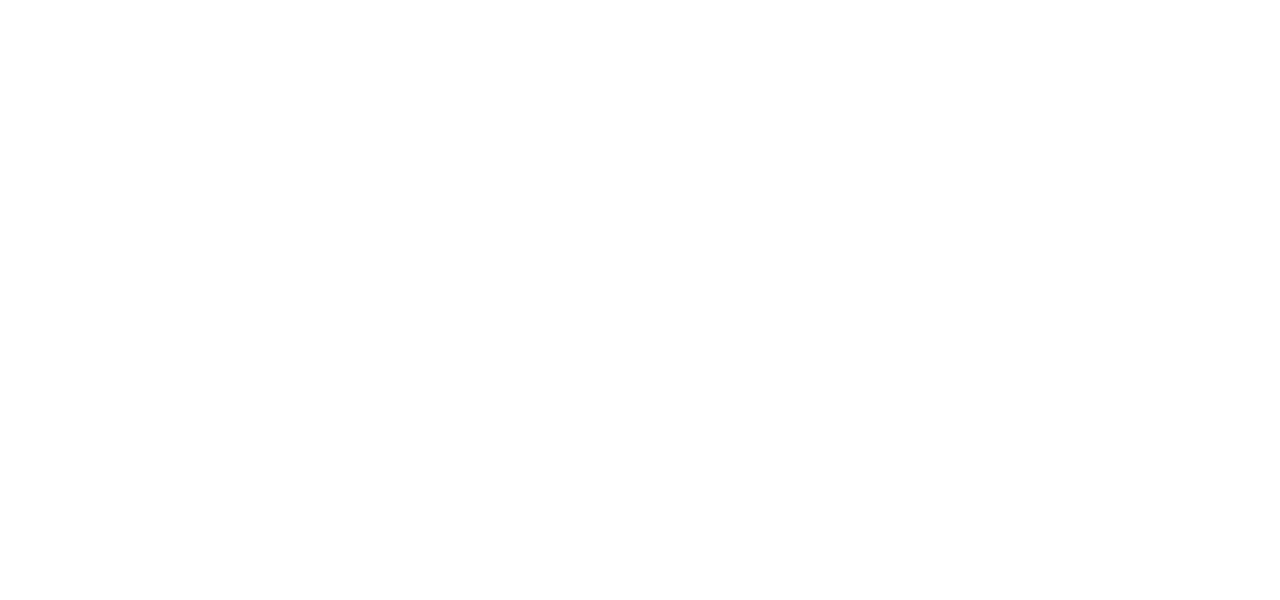
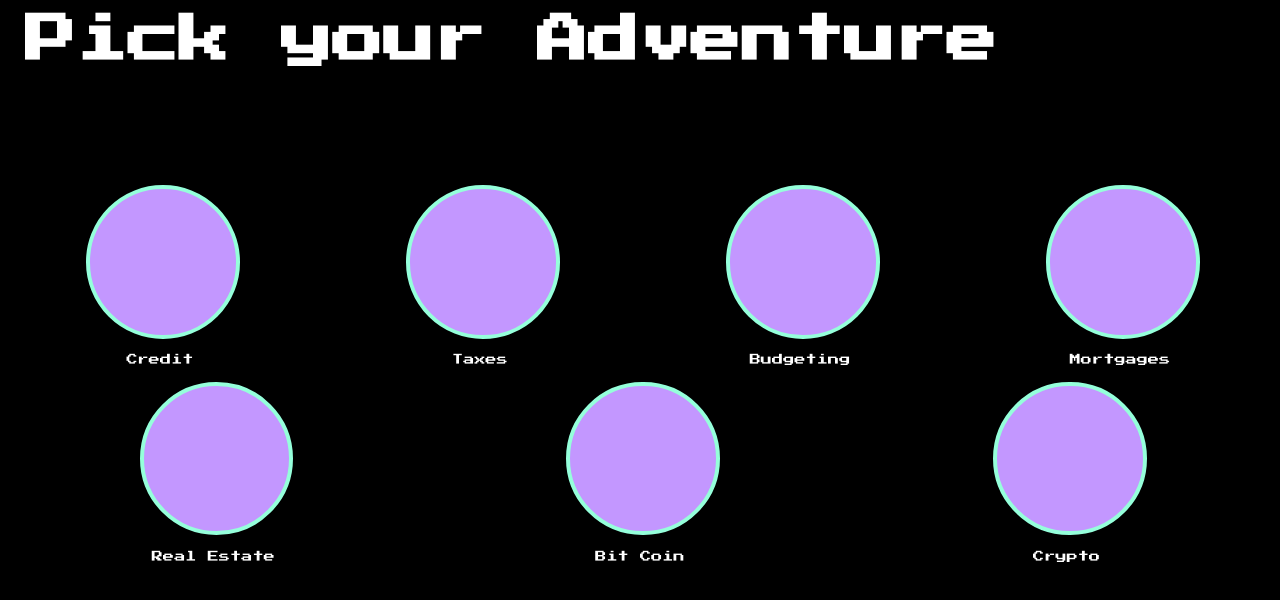
Before and after one commit to bebopdre/finance-bro-client, a React (Create React App) app: page /adventure in a window 1280 px wide. Before the commit this address had no page. Shown: the top 600 px of the page. Built offline with nearby package versions, Linux system fonts and the light colour scheme.

Commit message:
adventure page addes and designed, needs icons in the center, added route to app.js, added mixins and color themes

```diff
--- a/src/App.js
+++ b/src/App.js
@@ -1,7 +1,8 @@
 import { BrowserRouter, Routes, Route } from "react-router-dom";
 import HomePage from "./pages/HomePage/HomePage";
+import LandingPage from "./pages/LandingPage/LandingPage";
+import AdventurePage from "./pages/AdventurePage/AdventurePage";
 import './styles/global.scss';
-import LandingPage from "./pages/LandingPage/LandingPage";
 
 function App() {
   return (
@@ -9,6 +10,7 @@
       <Routes>
         <Route path='/' element={<HomePage />} />
         <Route path='/landing' element={<LandingPage />} />
+        <Route path='/adventure' element={<AdventurePage />} />
       </Routes>
     </BrowserRouter>
   );
--- /dev/null
+++ b/src/pages/AdventurePage/AdventurePage.js
@@ -0,0 +1,67 @@
+import React from "react";
+import "../../pages/AdventurePage/AdventurePage.scss";
+const AdventurePage = () => {
+  return (
+    <div className="adventure">
+      <div className="adventure__title-container">
+        <h1 className="adventure__title">Pick your Adventure</h1>
+      </div>
+      <article className="adventure__item-flex">
+        <section className="adventure__contents">
+          <div className="adventure__item-container">
+            <div className="adventure__item-one">
+              <h2 className="adventure__subheading">Credit</h2>
+            </div>
+            <div className="adventure__item credit-item"></div>
+          </div>
+          <div className="adventure__item-container">
+            <div className="adventure__item-one">
+              {" "}
+              <h2 className="adventure__subheading">Taxes</h2>
+            </div>
+            <div className="adventure__item credit-item"></div>
+          </div>
+          <div className="adventure__item-container">
+            <div className="adventure__item-one">
+              {" "}
+              <h2 className="adventure__subheading">Budgeting</h2>
+            </div>
+            <div className="adventure__item credit-item"></div>
+          </div>
+          <div className="adventure__item-container">
+            <div className="adventure__item-one">
+              {" "}
+              <h2 className="adventure__subheading">Mortgages</h2>
+            </div>
+            <div className="adventure__item credit-item"></div>
+          </div>
+        </section>
+        <section className="adventure__contents-two">
+          <div className="adventure__item-container">
+            <div className="adventure__item-one">
+              {" "}
+              <h2 className="adventure__subheading">Real Estate</h2>
+            </div>
+            <div className="adventure__item credit-item"></div>
+          </div>
+          <div className="adventure__item-container">
+            <div className="adventure__item-one">
+              {" "}
+              <h2 className="adventure__subheading">Bit Coin</h2>
+            </div>
+            <div className="adventure__item credit-item"></div>
+          </div>
+          <div className="adventure__item-container">
+            <div className="adventure__item-one">
+              {" "}
+              <h2 className="adventure__subheading">Crypto</h2>
+            </div>
+            <div className="adventure__item credit-item"></div>
+          </div>
+        </section>
+      </article>
+    </div>
+  );
+};
+
+export default AdventurePage;
--- /dev/null
+++ b/src/pages/AdventurePage/AdventurePage.scss
@@ -0,0 +1,54 @@
+@use "../../styles/global.scss" as *;
+@use "../../styles/partials/mixins" as *;
+@use "../../styles/partials/typography";
+
+body {
+  background-color: black;
+}
+.adventure {
+  &__title {
+    color: $white;
+  }
+  &__item {
+    border-radius: 50%;
+    border: 4px solid $teal;
+    background-color: $purple;
+    width: 12rem;
+    height: 12rem;
+    margin-left: 0.5rem;
+    margin-bottom: 1rem;
+    display: flex;
+    flex-direction: column-reverse;
+    align-items: center;
+    &-flex {
+      display: flex;
+      flex-direction: column;
+      margin-top: 10rem;
+    }
+    &-container {
+      display: flex;
+      flex-direction: column-reverse;
+      align-items: center;
+      margin-bottom: 1rem;
+    }
+  }
+  &__contents {
+    display: flex;
+    flex-direction: row;
+    justify-content: space-around;
+    &-two {
+      display: flex;
+      flex-direction: row;
+      justify-content: space-around;
+    }
+  }
+  &__title {
+    @include page-header;
+    margin: 25px 0 0 25px;
+  }
+  &__subheading {
+    @include body-medium;
+    gap: 2rem;
+    color: $white;
+  }
+}
--- a/src/styles/global.scss
+++ b/src/styles/global.scss
@@ -7,3 +7,10 @@
     font-family: "Press Start";
     font-size: .8rem;
 }
+
+//colors
+$black: #0000;
+$purple: #c397ff;
+$teal: #95ffdb;
+//text
+$white: #ffff;
--- a/src/styles/partials/_mixins.scss
+++ b/src/styles/partials/_mixins.scss
@@ -27,3 +27,9 @@
   line-height: 2rem;
   font-weight: 600;
 }
+
+@mixin body-medium {
+    font-size: .875rem;
+    line-height: 1.375rem;
+    font-weight: 400;
+}
```
